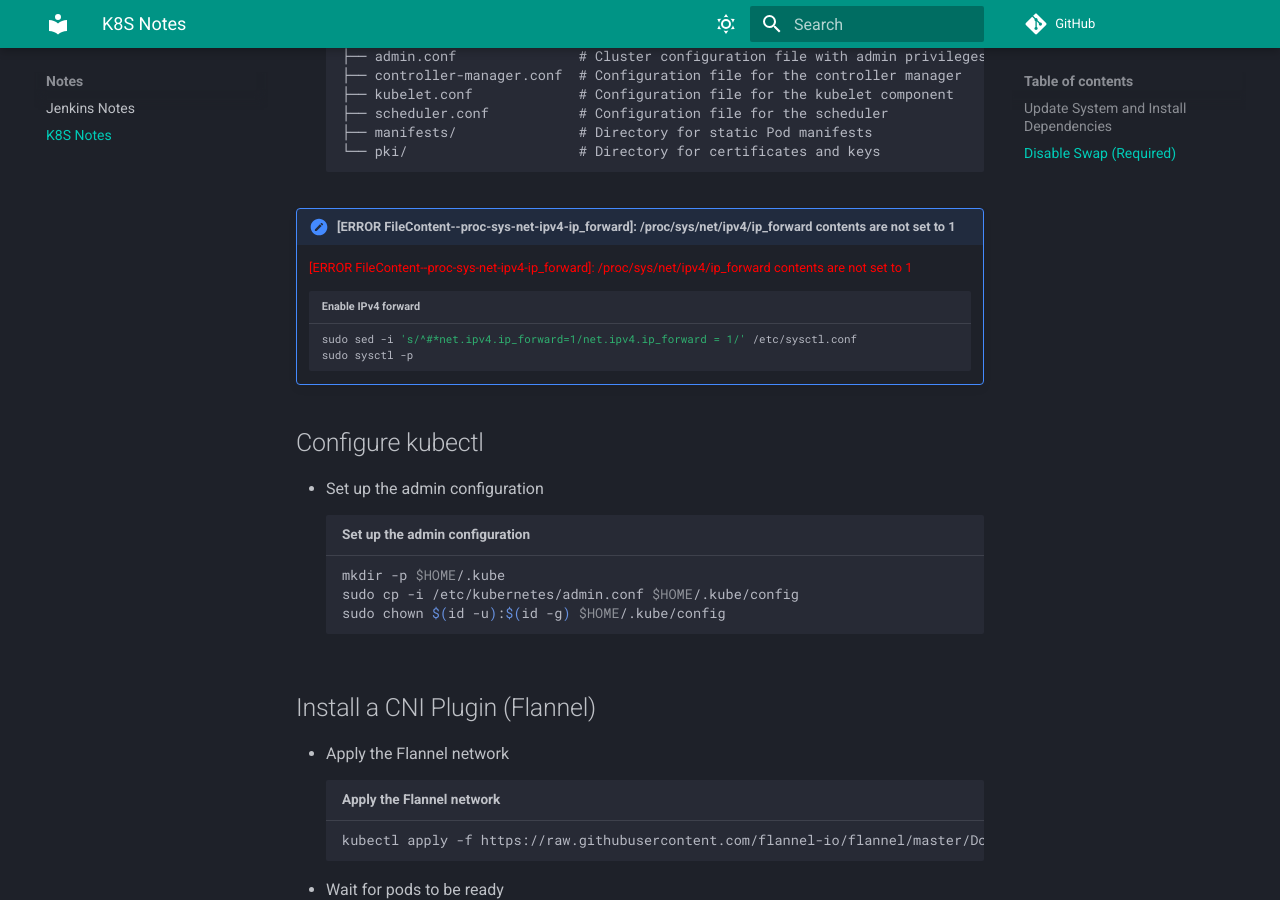
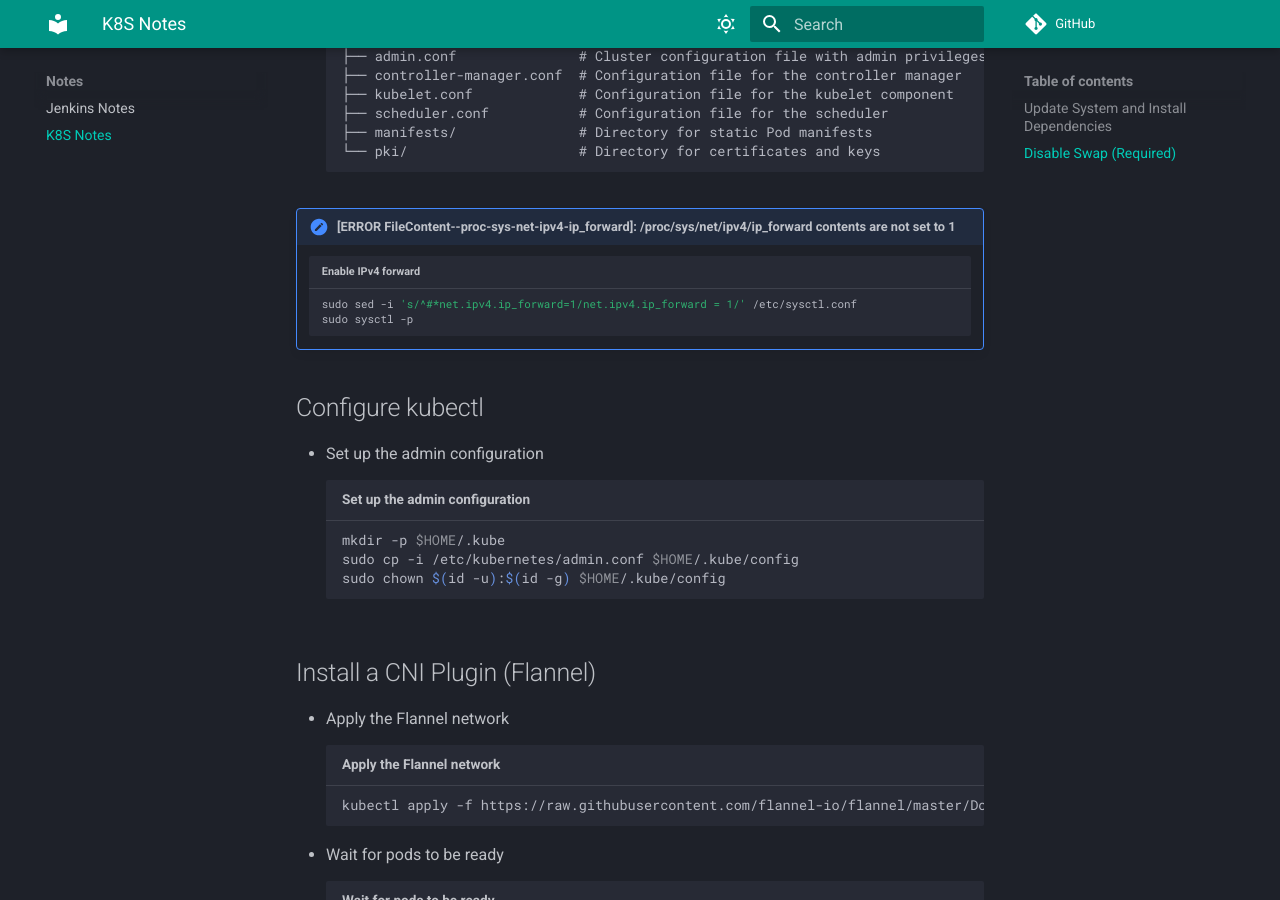
Before and after one commit to zhouushe/notes, an MkDocs documentation site: the page built from docs/k8s.md, in a window 1280 px wide and 900 px high, scrolled down 2942 px. Built offline with MkDocs 1.6.1 and Material for MkDocs 9.7.7, drawn with Linux system fonts in a browser that asks for light colours; comment, search, counter and statistics services are not loaded.

Commit message:
Update k8s.md

````diff
--- a/docs/k8s.md
+++ b/docs/k8s.md
@@ -99,8 +99,6 @@
 └── pki/                     # Directory for certificates and keys
 ```
 !!! error "[ERROR FileContent--proc-sys-net-ipv4-ip_forward]: /proc/sys/net/ipv4/ip_forward contents are not set to 1"
-    <span style="color:red">[ERROR FileContent--proc-sys-net-ipv4-ip_forward]: /proc/sys/net/ipv4/ip_forward contents are not set to 1</span>
-
     ```bash title="Enable IPv4 forward"
     sudo sed -i 's/^#*net.ipv4.ip_forward=1/net.ipv4.ip_forward = 1/' /etc/sysctl.conf
     sudo sysctl -p
````
